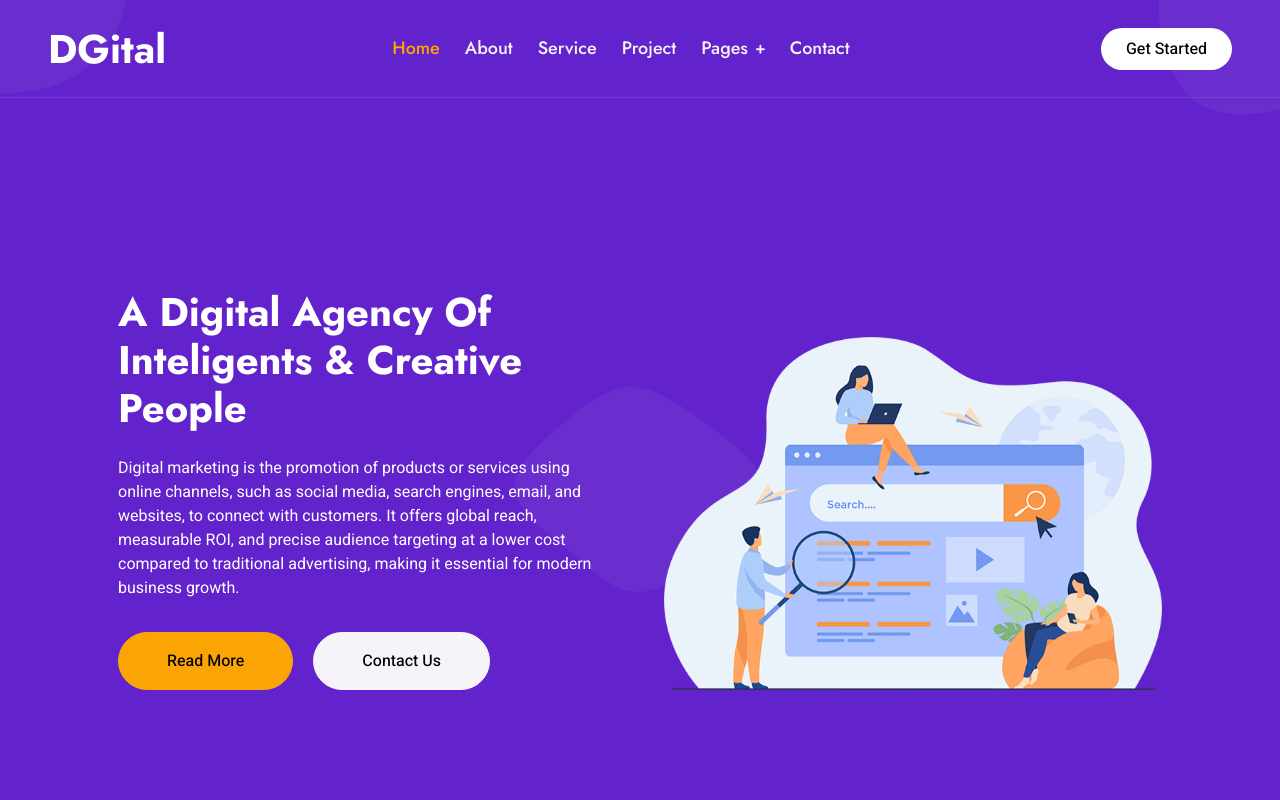
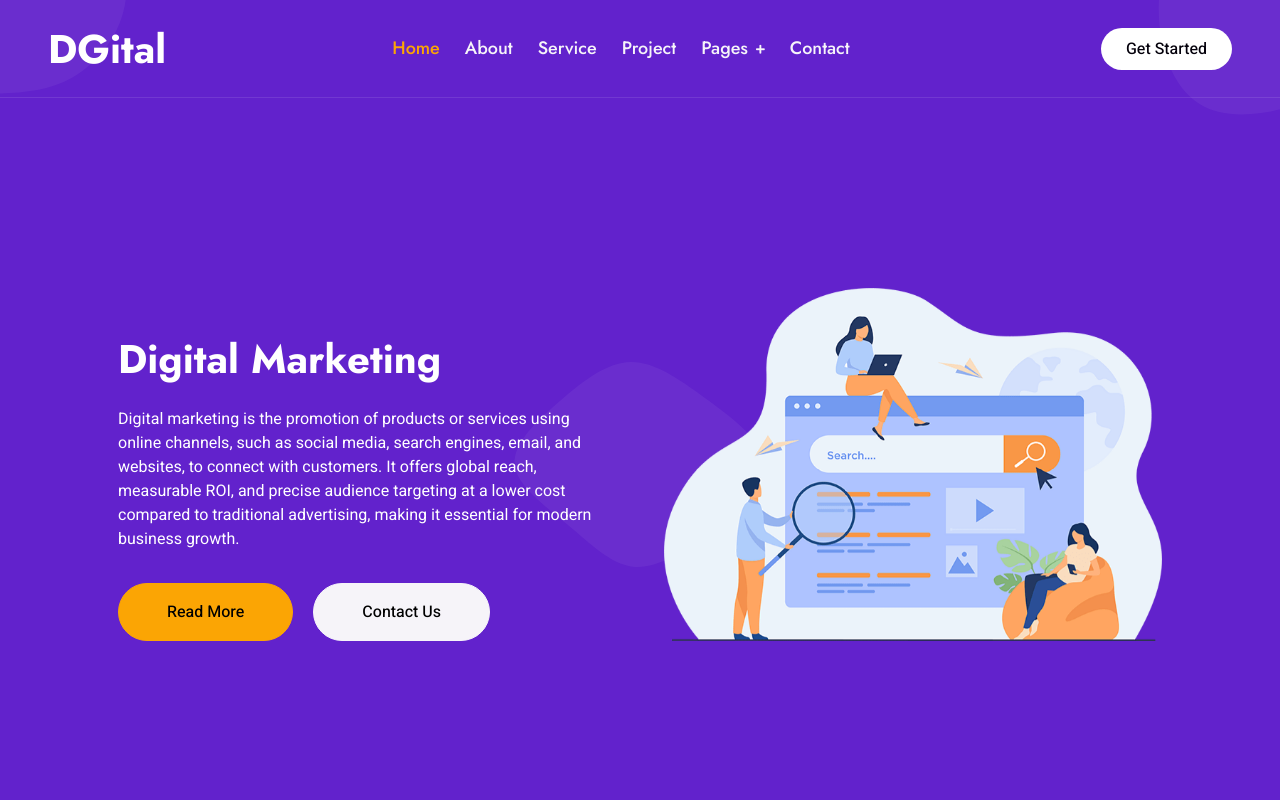
Before and after one commit to shaintrainer/10---1-batch, a plain HTML site: page index.html in a window 1280 px wide. Shown: the top 800 px of the page. Drawn offline with nearby package versions, Linux system fonts and the light colour scheme.

Commit message:
Update index.html

```diff
--- a/index.html
+++ b/index.html
@@ -77,7 +77,7 @@
                 <div class="container px-lg-5">
                     <div class="row g-5 align-items-end">
                         <div class="col-lg-6 text-center text-lg-start">
-                            <h1 class="text-white mb-4 animated slideInDown">A Digital Agency Of Inteligents & Creative People</h1>
+                            <h1 class="text-white mb-4 animated slideInDown">Digital Marketing</h1>
                             <p class="text-white pb-3 animated slideInDown">Digital marketing is the promotion of products or services using online channels, such as social media, search engines, email, and websites, to connect with customers. It offers global reach, measurable ROI, and precise audience targeting at a lower cost compared to traditional advertising, making it essential for modern business growth.</p>
                             <a href="" class="btn btn-secondary py-sm-3 px-sm-5 rounded-pill me-3 animated slideInLeft">Read More</a>
                             <a href="" class="btn btn-light py-sm-3 px-sm-5 rounded-pill animated slideInRight">Contact Us</a>
```
